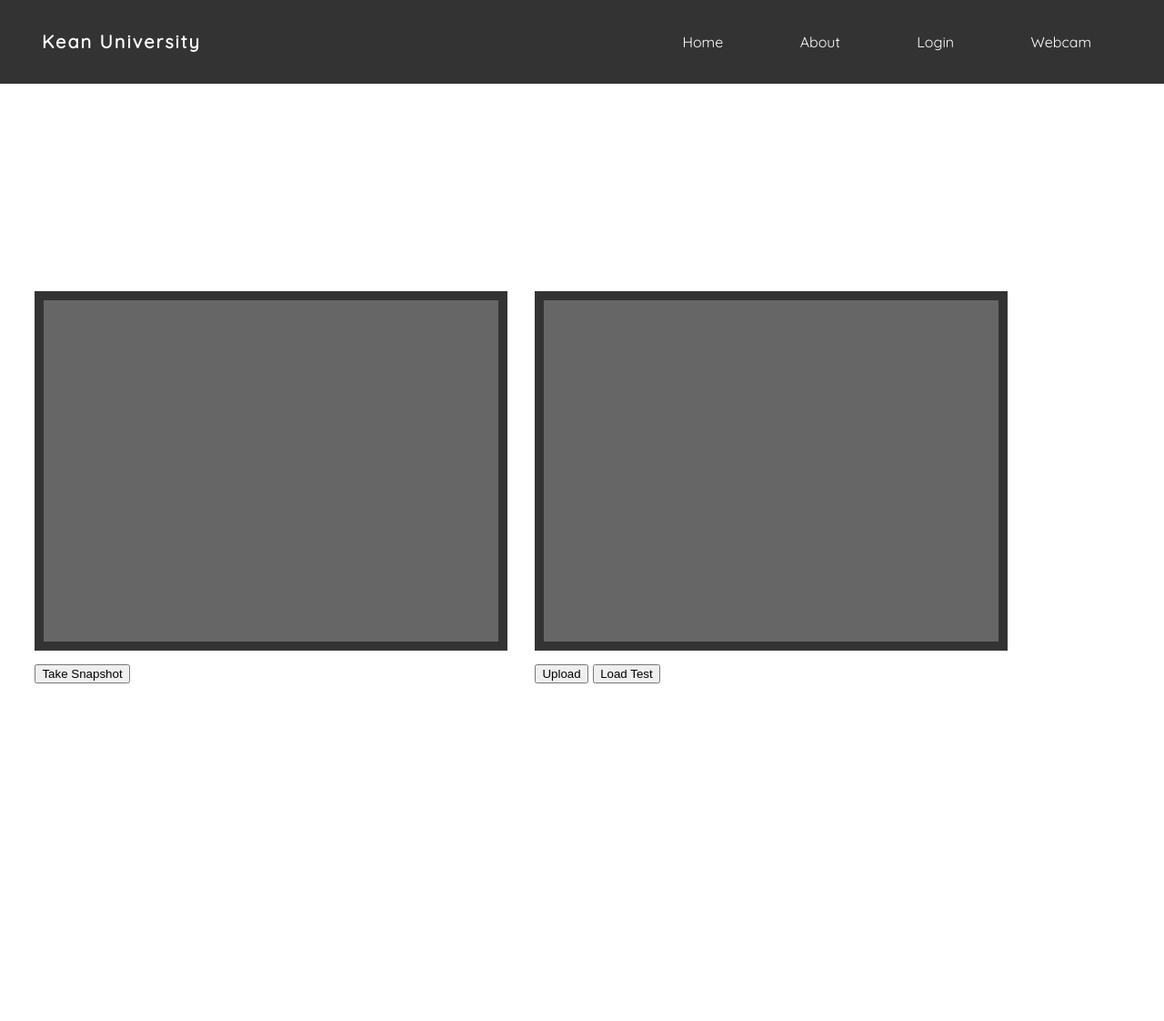
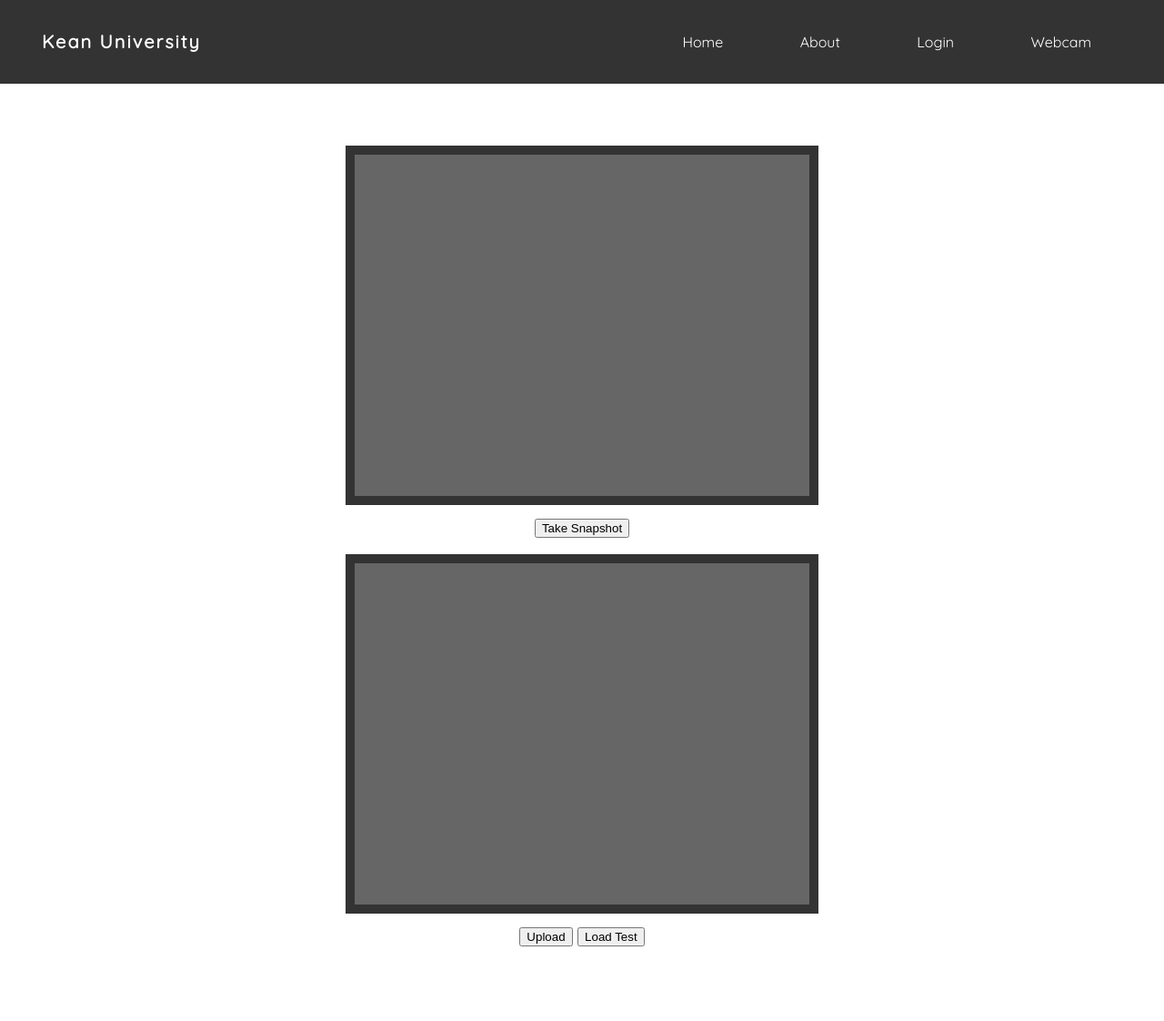
Before and after one commit to ktapia576/SpF-Project-2018, a PHP site: page /webcam.php in a window 1280 px wide. Shown: the whole page at 91% size. Before the commit the page ends 751 px from the top, so only its background shows below. Run offline with PHP 8.4, Linux system fonts and the light colour scheme.

Commit message:
Update Styling

```diff
--- a/styles/style.css
+++ b/styles/style.css
@@ -11,7 +11,7 @@ body {
 
 header {
   width: 100%;
-  height: 30vh;
+  height: 10vh;
   /*background: url("../images/hero.jpg") no-repeat 50% 50%;*/
   background-size: cover;
 }
@@ -21,7 +21,7 @@ header {
   margin: 4em auto;
   font-size: 20px;
   line-height: 30px;
-  text-align: justify;
+  text-align: center;
 }
 
 .logo {
--- a/styles/webcamStyle.css
+++ b/styles/webcamStyle.css
@@ -11,7 +11,7 @@ body {
 
 header {
   width: 100%;
-  height: 30vh;
+  height: 10vh;
   /*background: url("../images/hero.jpg") no-repeat 50% 50%;*/
   background-size: cover;
 }
@@ -21,7 +21,7 @@ header {
   margin: 4em auto;
   font-size: 20px;
   line-height: 30px;
-  text-align: justify;
+  text-align: center;
 }
 
 .logo {
@@ -114,14 +114,13 @@ nav ul li a {
 /*------------------------------------------------ SEPERATOR FOR CSS SPECIFICALLY FOR WEBCAM PAGE --------------------------------------- */
 
 #videoStream {
-  margin: auto;
-  float: left;
-  width: 520px;
+  margin: 2vh;  /* vh is percent relative of the height of the viewport*/
+  width: auto;
 }
 
 #snapshotCanvas {
   width: auto;
-  margin: 0px 0px 0px 550px; /*You need to use a margin so the content does not float under the first div*/
+  margin: 2vh;
 }
 
 #videoElement {
```
